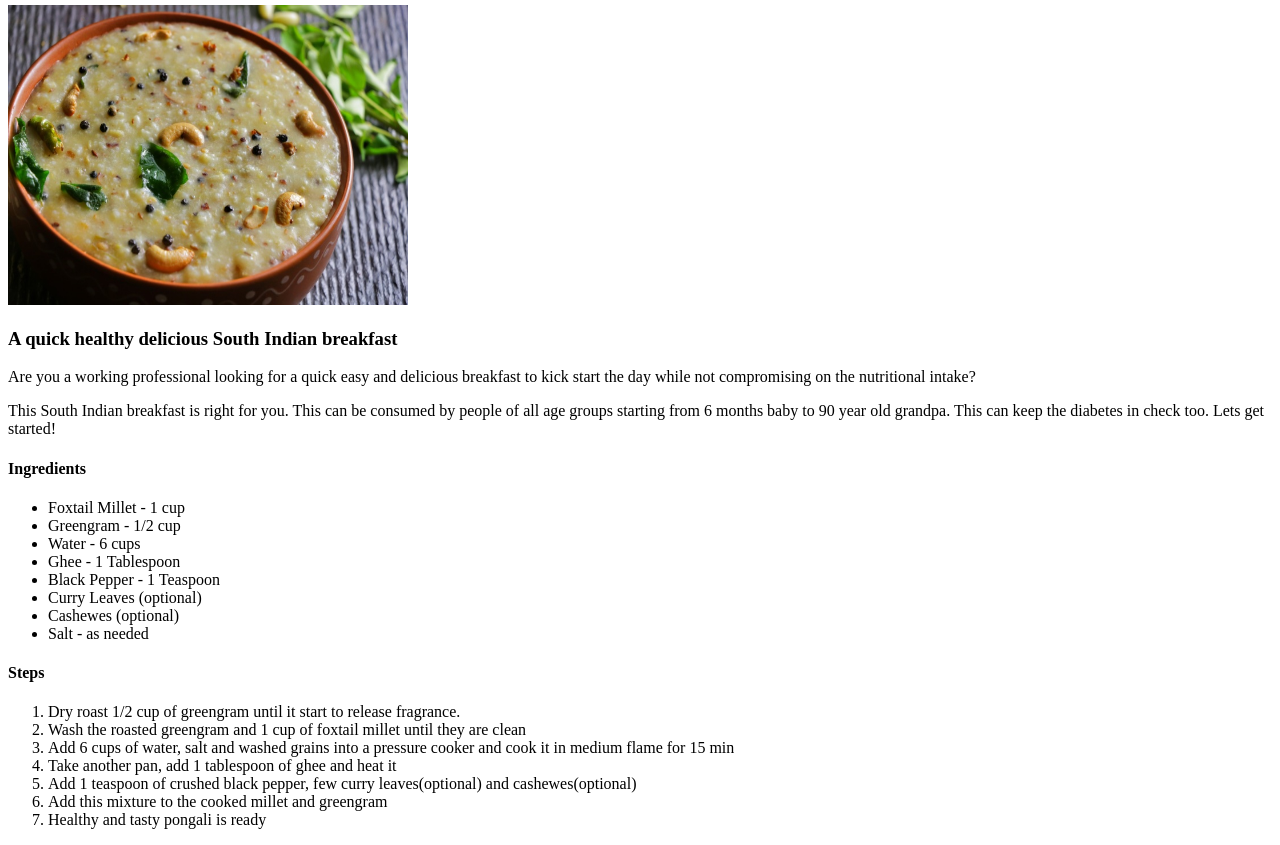
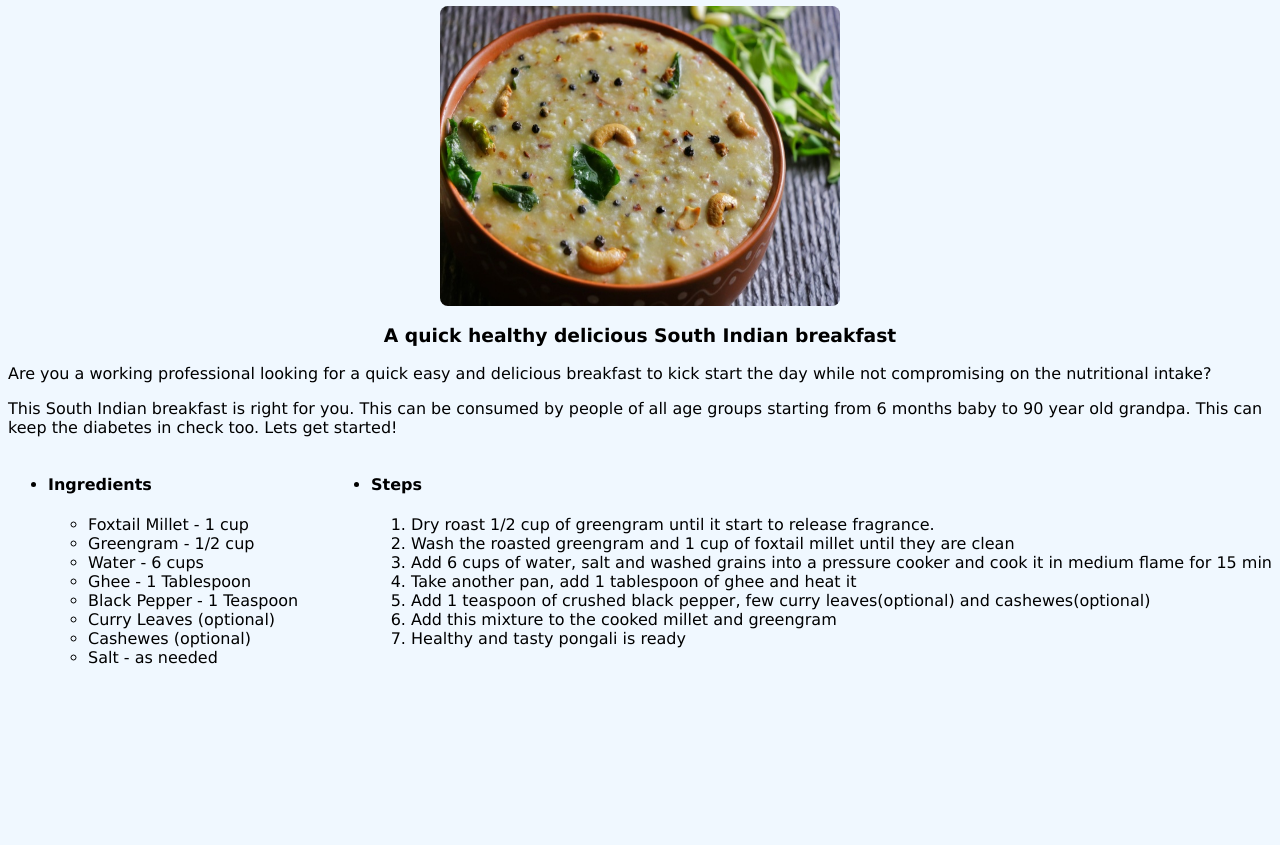
Before and after one commit to stanleyanuja/odin-recipes, a plain HTML site: page recipes/pongali.html in a window 1280 px wide. Shown: the part 75-920 px from the top of the page. After the commit the page ends 800 px from the top, so only its background shows below. Drawn offline with Linux system fonts and the light colour scheme.

Commit message:
Changed the orientation of ingredients and steps. Aligned image to the center

```diff
--- a/recipes/pongali.html
+++ b/recipes/pongali.html
@@ -3,6 +3,7 @@
 <head>
     <meta charset="utf-8">
     <title>South Indian Breakfast Recipe</title>
+    <link rel="stylesheet" href="./style.css">
 </head>
 <body>
     <h1>Pongali</h1>
@@ -15,7 +16,9 @@
     <p>This South Indian breakfast is right for you. This can be consumed by people of all age groups
         starting from 6 months baby to 90 year old grandpa. This can keep the diabetes in check too.
         Lets get started!</p>
-
+    <div class="preparation">
+        <ul class="procedure">
+            <li class="ingredients">
             <h4>Ingredients</h4>
                 <ul>
                     <li>Foxtail Millet - 1 cup</li>
@@ -26,8 +29,8 @@
                     <li>Curry Leaves (optional)</li>
                     <li>Cashewes (optional)</li>
                     <li>Salt - as needed</li>
-    </ul>
-
+                </ul></li>
+            <li class="steps">
                 <h4>Steps</h4>
                 <ol>
                     <li>Dry roast 1/2 cup of greengram until it start to release fragrance.</li>
@@ -37,7 +40,13 @@
                     <li>Add 1 teaspoon of crushed black pepper, few curry leaves(optional) and cashewes(optional)</li>
                     <li>Add this mixture to the cooked millet and greengram</li>
                     <li>Healthy and tasty pongali is ready</li>
-    </ol>
+                </ol></li>
+        </ul>
+    </div>
+
+
+
+
 
 </body>
 </html>
```
Also changed, not shown: recipes/cauliflower-pickle.html (+9 -1 lines), recipes/gongura-chicken.html (+9 -1 lines). Lines whose indentation alone changed are shown as unchanged.
